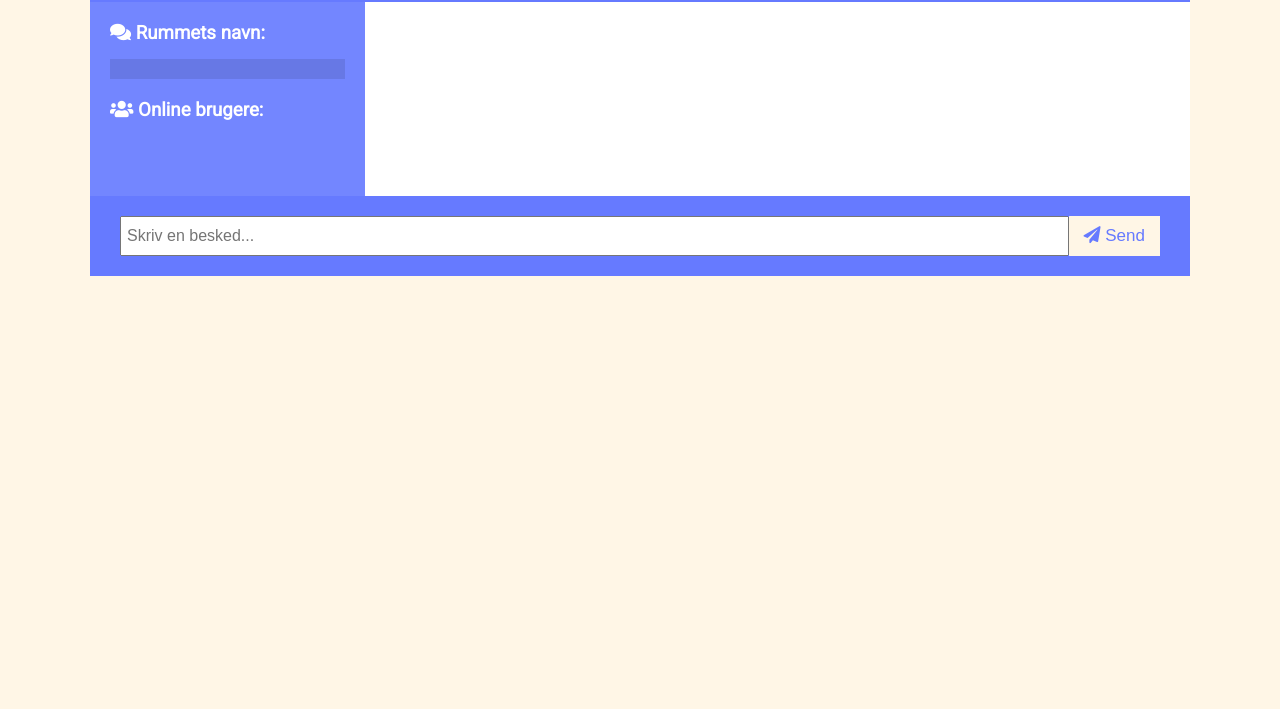
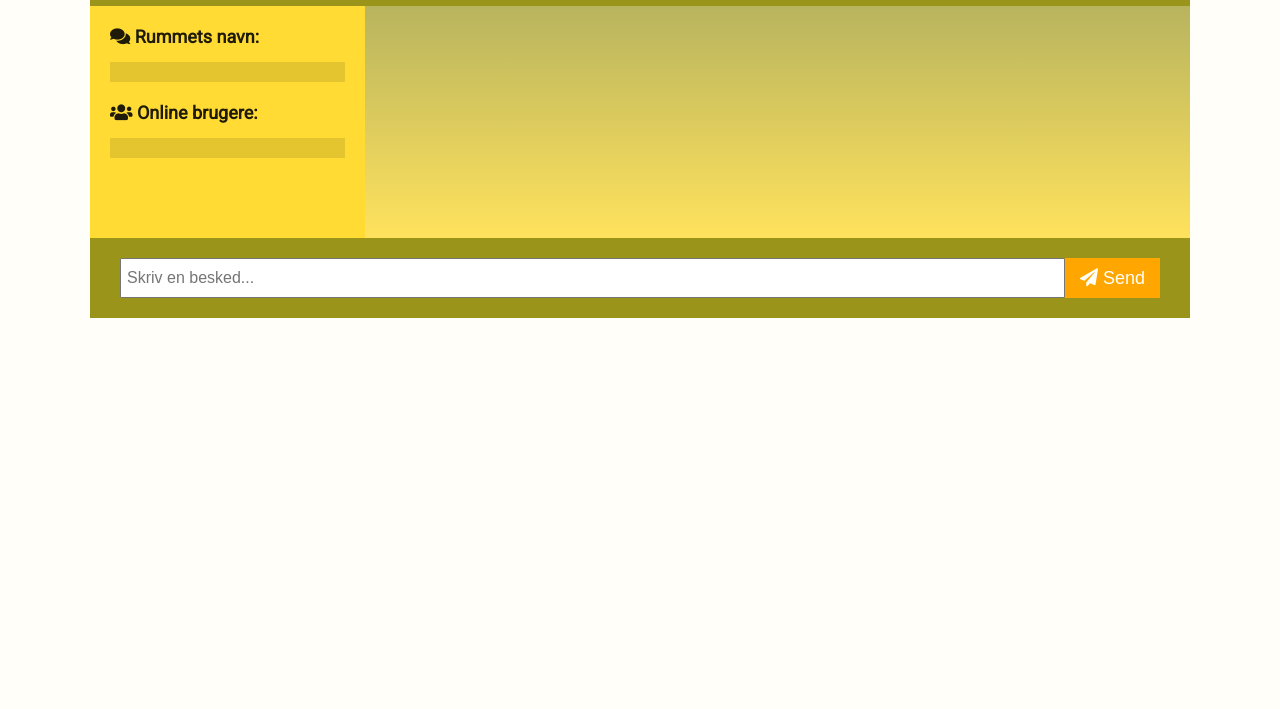
Before and after one commit to Team-Tukka/tukka-chat, a website: page public/chat.html in a window 1280 px wide. Shown: the part 91-800 px from the top of the page. Drawn offline with nearby package versions, Linux system fonts and the light colour scheme; no server answers.

Commit message:
Frontend stuff.

```diff
--- a/public/chat.html
+++ b/public/chat.html
@@ -22,13 +22,13 @@
         <a href="index.html" class="btn">Forlad rummet</a>
       </header>
       <main class="chat-main">
-        <div class="chat-sidebar">
+        <div class="chat-sidebar scrollbar">
           <h3><i class="fas fa-comments"></i> Rummets navn:</h3>
           <h2 id="room-name"></h2>
           <h3><i class="fas fa-users"></i> Online brugere:</h3>
-          <ul id="users"></ul>
+          <h2><ul id="users"></ul></h2>
         </div>
-        <div class="chat-messages"></div>
+        <div class="chat-messages scrollbar"></div>
       </main>
       <div class="chat-form-container">
         <form id="chat-form">
--- a/public/css/style.css
+++ b/public/css/style.css
@@ -1,9 +1,11 @@
 @import url("https://fonts.googleapis.com/css?family=Roboto&display=swap");
 
 :root {
-  --dark-color-a: #667aff;
-  --dark-color-b: #7386ff;
-  --light-color: #fff6e6;
+  --orange-color: rgb(255, 167, 0);
+  --light-yellow-color: rgb(255, 219, 52);
+  --dark-yellow-color: rgb(154, 148, 26);
+  --white-color: rgb(255, 254, 249);
+  --black-color: rgb(31, 27, 8);
   --success-color: #5cb85c;
   --error-color: #d9534f;
 }
@@ -17,7 +19,7 @@
 body {
   font-family: "Roboto", sans-serif;
   font-size: 16px;
-  background: var(--light-color);
+  background: var(--white-color);
   margin: 20px;
 }
 
@@ -29,13 +31,42 @@ a {
   text-decoration: none;
 }
 
+.scrollbar::-webkit-scrollbar {
+  width: 1rem;
+}
+
+.scrollbar::-webkit-scrollbar-track {
+  box-shadow: inset 0 0 0.5rem rgba(0, 0, 0, 0.3);
+  background-color: rgb(245, 245, 245);
+}
+
+.scrollbar::-webkit-scrollbar-thumb {
+  box-shadow: inset 0.1rem -0.1rem 0.3rem var(--dark-yellow-color);
+  background-color: var(--orange-color);
+  background-image: linear-gradient(
+    45deg,
+    rgba(255, 255, 255, 0.2) 25%,
+    transparent 25%,
+    transparent 50%,
+    rgba(255, 255, 255, 0.2) 50%,
+    rgba(255, 255, 255, 0.2) 75%,
+    transparent 75%,
+    transparent
+  );
+  border-radius: 0.1rem;
+}
+
+.scrollbar::-webkit-scrollbar-thumb:hover {
+  background-color: var(--dark-yellow-color);
+}
+
 .btn {
   cursor: pointer;
-  padding: 5px 15px;
-  background: var(--light-color);
-  color: var(--dark-color-a);
+  padding: 8px 15px;
+  background: var(--orange-color);
+  color: var(--white-color);
   border: 0;
-  font-size: 17px;
+  font-size: 18px;
 }
 
 /* Chat Page */
@@ -48,7 +79,7 @@ a {
 }
 
 .chat-header {
-  background: var(--dark-color-a);
+  background: var(--dark-yellow-color);
   color: #fff;
   border-top-left-radius: 5px;
   border-top-right-radius: 5px;
@@ -72,28 +103,30 @@ a {
 .chat-main {
   display: grid;
   grid-template-columns: 1fr 3fr;
+  background-image: linear-gradient(rgba(154, 148, 26, 0.7), rgba(255, 219, 52, 0.8));
 }
 
 .chat-sidebar {
-  background: var(--dark-color-b);
-  color: #fff;
+  background: var(--light-yellow-color);
+  color: var(--black-color);
   padding: 20px 20px 60px;
   overflow-y: scroll;
 }
 
 .chat-sidebar h2 {
-  font-size: 20px;
+  font-size: 16px;
   background: rgba(0, 0, 0, 0.1);
   padding: 10px;
   margin-bottom: 20px;
 }
 
 .chat-sidebar h3 {
+  font-size: 18px;
   margin-bottom: 15px;
 }
 
 .chat-sidebar ul li {
-  padding: 10px 0;
+  padding: 2px 0;
 }
 
 .chat-messages {
@@ -105,7 +138,7 @@ a {
 .chat-messages .message {
   padding: 10px;
   margin-bottom: 15px;
-  background-color: var(--light-color);
+  background-color: rgb(253, 250, 237);
   border-radius: 5px;
   overflow-wrap: break-word;
 }
@@ -113,18 +146,18 @@ a {
 .chat-messages .message .meta {
   font-size: 15px;
   font-weight: bold;
-  color: var(--dark-color-b);
+  color: var(--black-color);
   opacity: 0.7;
   margin-bottom: 7px;
 }
 
 .chat-messages .message .meta span {
-  color: #777;
+  color: rgb(131, 63, 0);
 }
 
 .chat-form-container {
   padding: 20px 30px;
-  background-color: var(--dark-color-a);
+  background-color: var(--dark-yellow-color);
 }
 
 .chat-form-container form {
@@ -151,7 +184,7 @@ a {
   justify-content: center;
   align-items: center;
   padding: 20px;
-  background: var(--dark-color-a);
+  background: var(--dark-yellow-color);
   border-top-left-radius: 5px;
   border-top-right-radius: 5px;
 }
@@ -167,7 +200,7 @@ a {
 
 .join-main {
   padding: 30px 40px;
-  background: var(--dark-color-b);
+  background: var(--light-yellow-color);
 }
 
 .join-main p {
@@ -180,7 +213,9 @@ a {
 
 .join-main label {
   display: block;
+  font-weight: bold;
   margin-bottom: 5px;
+  color: var(--black-color);
 }
 
 .join-main input[type="text"] {
```
